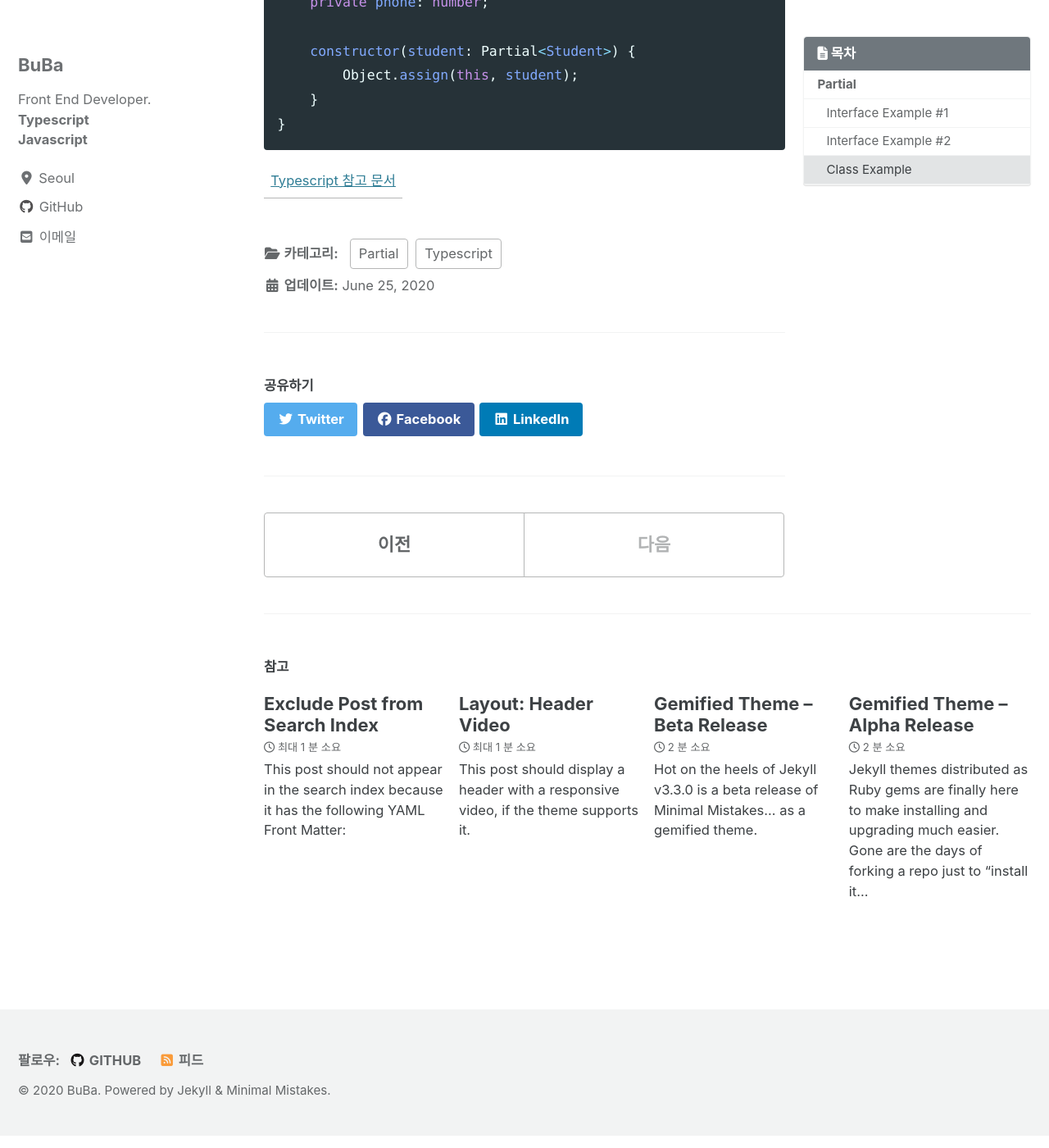
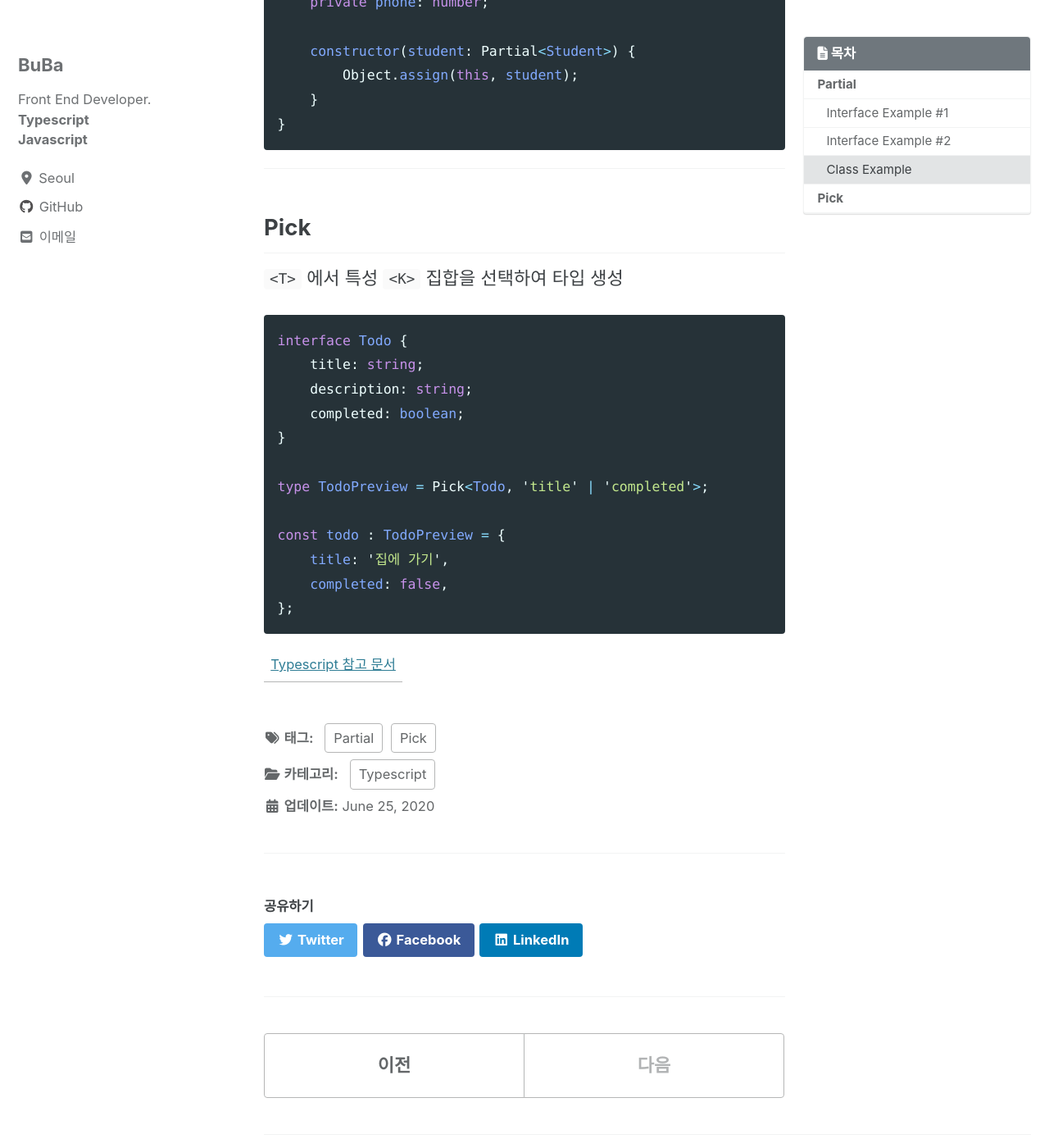
Before and after one commit to seonk94/seonk94.github.io, a Jekyll site: the page built from _posts/2020-06-25-typescript-utility-types-partial.md, in a window 1280 px wide and 1400 px high, scrolled down 1738 px. Shown: the whole window at 82% size. Built offline with Jekyll 4.4.1, drawn with Linux system fonts in a browser that asks for light colours; cached includes are drawn as plain includes; nearby versions of some CDN libraries; some of the changed text lies outside the part shown.

Commit message:
update: pick utility

````diff
--- a/_posts/2020-06-25-typescript-utility-types-partial.md
+++ b/_posts/2020-06-25-typescript-utility-types-partial.md
@@ -1,17 +1,19 @@
 ---
-title:  "Typescript Utility Types - Partial"
+title:  "Typescript Utility Types - Partial, Pick"
 search: true
 categories:
   - Typescript
+tag:
   - Partial
+  - Pick
 last_modified_at: 2020-06-25T00:00:00+08:00
 toc: true
 toc_sticky: true
 toc_label: 목차
 article_tag1: Typescript
-article_tag2: Partial
-article_section: Typescript Partial
-meta_keywords: Typescript,typescript,Partial,partial,Utility-Types,Utility
+article_tag2: Partial, Pick
+article_section: Typescript Partial, Pick
+meta_keywords: Typescript,Partial,Pick,Utility-Types,Utility
 ---
 
 TypeScript는 공통 유형 변환을 용이하게 하기 위해 몇 가지 유틸리티 유형을 제공한다. 이러한 유틸리티는 전세계적으로 이용할 수 있다.
@@ -76,4 +78,26 @@ class Student {
 }
 ```
 
+
+---
+
+## Pick
+
+`<T>` 에서 특성 `<K>` 집합을 선택하여 타입 생성
+
+```ts
+interface Todo {
+    title: string;
+    description: string;
+    completed: boolean;
+}
+
+type TodoPreview = Pick<Todo, 'title' | 'completed'>;
+
+const todo : TodoPreview = {
+    title: '집에 가기',
+    completed: false,
+};
+```
+
 | [Typescript 참고 문서](https://www.typescriptlang.org/docs/handbook/utility-types.html#partialt)
````
